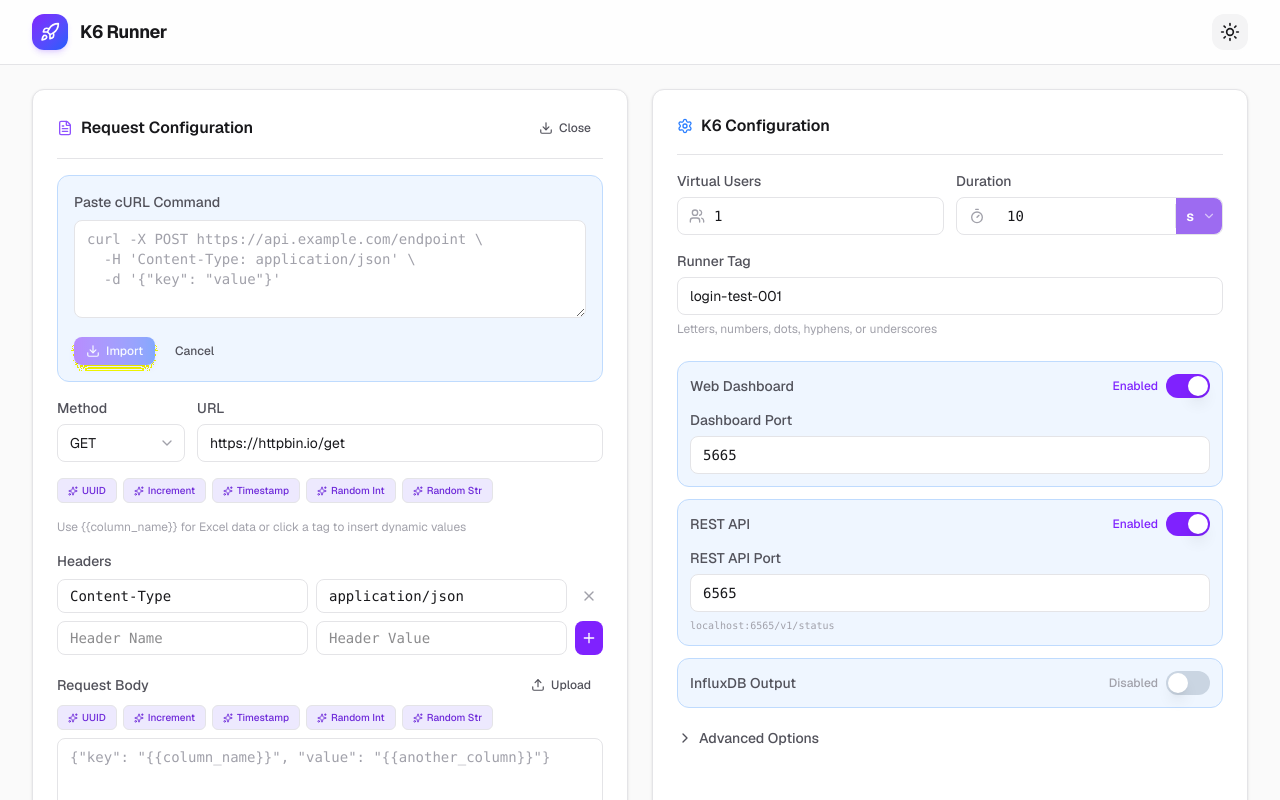
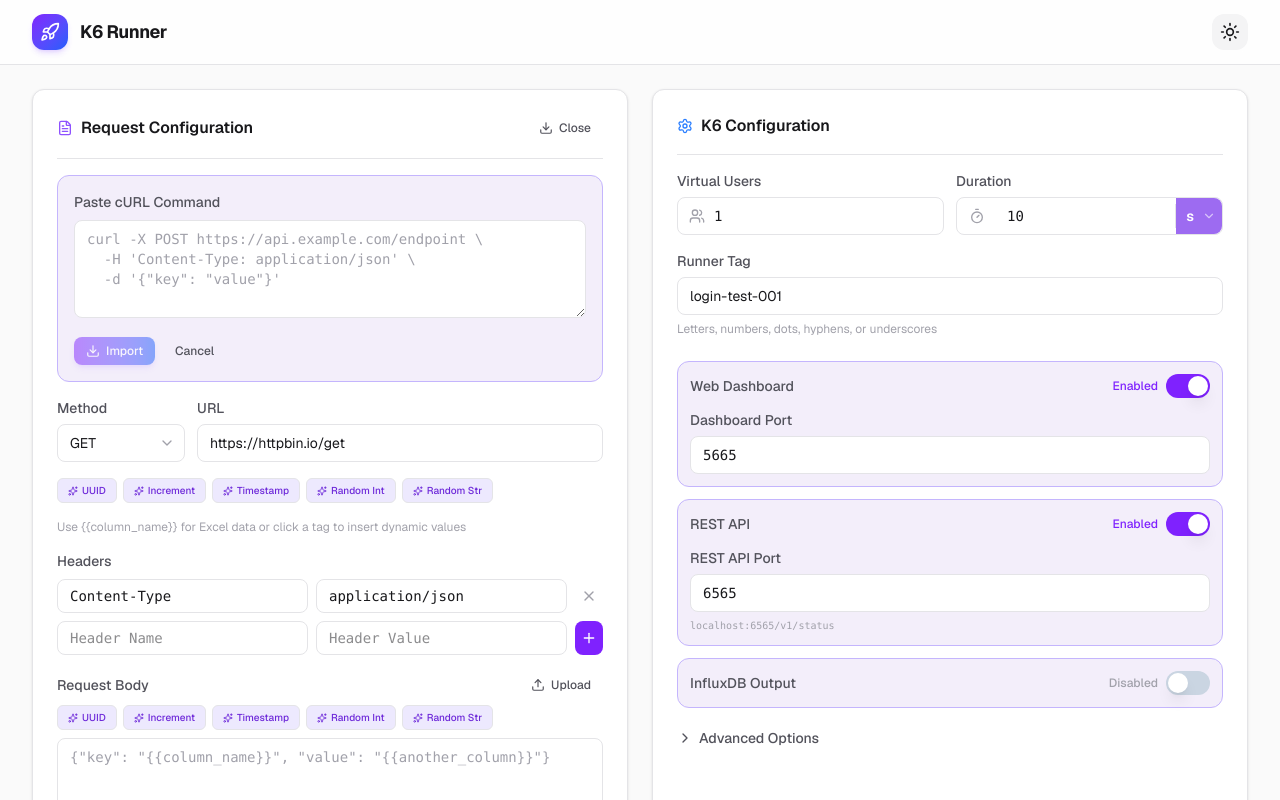
Before and after one commit to SoleimaniHossein/k6-runner, a Next.js app: page / in a window 1280 px wide. Both pictures are taken after a click on the button "Import cURL". Shown: the top 800 px of the page. Built offline with nearby package versions, Linux system fonts and the light colour scheme.

Commit message:
fix card style better

```diff
--- a/app/globals.css
+++ b/app/globals.css
@@ -48,18 +48,9 @@
   --token-bg-hover: #ddd6fe;
   --token-border-hover: #a78bfa;
 
-  /* cURL import */
-  --curl-bg: #f1f5f9;
-  --curl-border: #cbd5e1;
-
-
   /* Integration panels */
-  --panel-dashboard-bg: #eff6ff;
-  --panel-dashboard-border: #bfdbfe;
-  --panel-restapi-bg: #f0fdf4;
-  --panel-restapi-border: #bbf7d0;
-  --panel-influxdb-bg: #fefce8;
-  --panel-influxdb-border: #fde68a;
+  --panel-bg: #f3eefa;
+  --panel-border: #c4b5fd;
 }
 
 /* Dark theme */
@@ -110,18 +101,9 @@
   --token-bg-hover: rgba(91,33,182,0.5);
   --token-border-hover: #8b5cf6;
 
-  /* cURL import — exact original dark: Tailwind values */
-  --curl-bg: rgba(69,26,3,0.3);
-  --curl-border: #78350f;
-
-
   /* Integration panels */
-  --panel-dashboard-bg: rgba(30,58,138,0.2);
-  --panel-dashboard-border: #1e40af;
-  --panel-restapi-bg: rgba(6,78,59,0.2);
-  --panel-restapi-border: #065f46;
-  --panel-influxdb-bg: rgba(146,64,14,0.2);
-  --panel-influxdb-border: #92400e;
+  --panel-bg: #2c1a4c2e;
+  --panel-border: #7c3aed70;
 }
 
 body {
--- a/components/K6Config.tsx
+++ b/components/K6Config.tsx
@@ -169,7 +169,7 @@ export default function K6Config({
 
         {/* Integrations */}
         <div className="space-y-3 pt-2">
-          <div className="p-3 border rounded-xl space-y-3" style={{ background: 'var(--panel-dashboard-bg)', borderColor: 'var(--panel-dashboard-border)' }}>
+          <div className="p-3 border rounded-xl space-y-3" style={{ background: 'var(--panel-bg)', borderColor: 'var(--panel-border)' }}>
             <Toggle
               checked={!!useDashboard}
               onChange={() => onChange({ useDashboard: !useDashboard })}
@@ -189,7 +189,7 @@ export default function K6Config({
             )}
           </div>
 
-          <div className="p-3 border rounded-xl space-y-3" style={{ background: 'var(--panel-dashboard-bg)', borderColor: 'var(--panel-dashboard-border)' }}>
+          <div className="p-3 border rounded-xl space-y-3" style={{ background: 'var(--panel-bg)', borderColor: 'var(--panel-border)' }}>
             <Toggle
               checked={!!useRestAPI}
               onChange={() => onChange({ useRestAPI: !useRestAPI })}
@@ -212,7 +212,7 @@ export default function K6Config({
             )}
           </div>
 
-          <div className="p-3 border rounded-xl space-y-3" style={{ background: 'var(--panel-dashboard-bg)', borderColor: 'var(--panel-dashboard-border)' }}>
+          <div className="p-3 border rounded-xl space-y-3" style={{ background: 'var(--panel-bg)', borderColor: 'var(--panel-border)' }}>
             <Toggle
               checked={!!useInfluxDB}
               onChange={() => onChange({ useInfluxDB: !useInfluxDB })}
--- a/components/RequestForm.tsx
+++ b/components/RequestForm.tsx
@@ -147,7 +147,7 @@ export default function RequestForm({ request, onChange }: RequestFormProps) {
 
       {/* cURL Import */}
       {showCurlImport && (
-        <div className="mb-4 p-4 border rounded-xl" style={{ background: 'var(--panel-dashboard-bg)', borderColor: 'var(--panel-dashboard-border)' }}>
+        <div className="mb-4 p-4 border rounded-xl" style={{ background: 'var(--panel-bg)', borderColor: 'var(--panel-border)' }}>
           <label className="block text-sm font-medium text-[var(--text-secondary)] mb-2">Paste cURL Command</label>
           <textarea
             value={curlInput}
```
